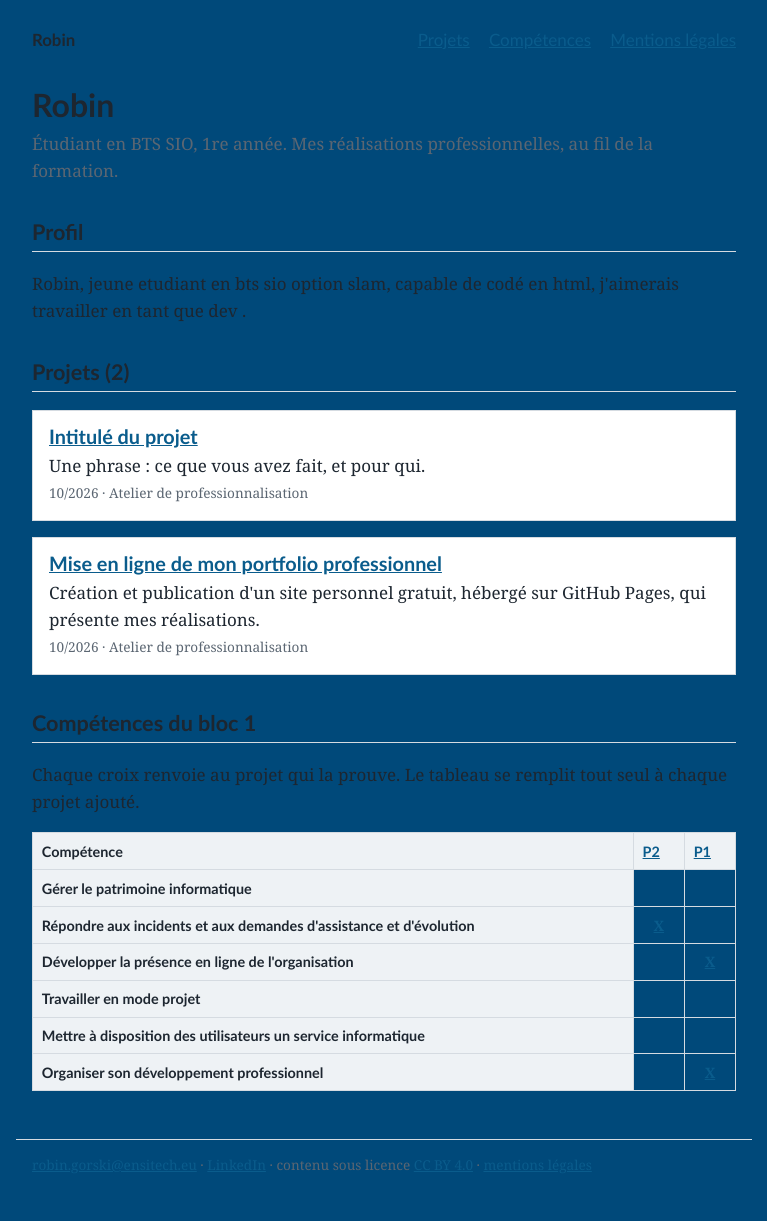
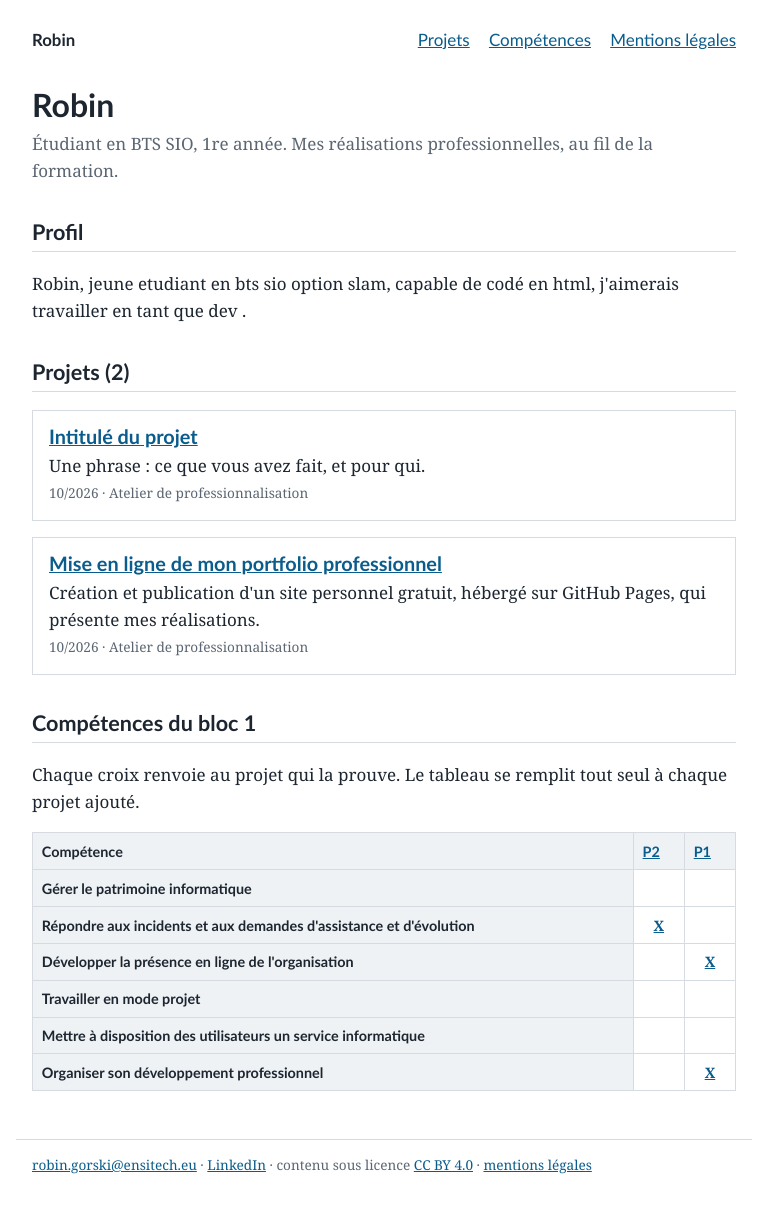
Before and after one commit to Telfand/portfolio, a Jekyll site: the page built from index.html, in a window 1280 px wide. Shown: the whole page, without its empty margins (256-1023 px from the left). Built offline with Jekyll 4.4.1, drawn with Linux system fonts in a browser that asks for light colours.

Commit message:
Fix background color variable in style.css

```diff
--- a/css/style.css
+++ b/css/style.css
@@ -3,7 +3,7 @@
 :root {
   --encre: #1d2630;
   --accent: #0a5c8c;
-  --fond: #00497A;
+  --fond: ##B8E2FF;
   --trait: #d5dbe1;
   --doux: #5b6672;
 }
```
